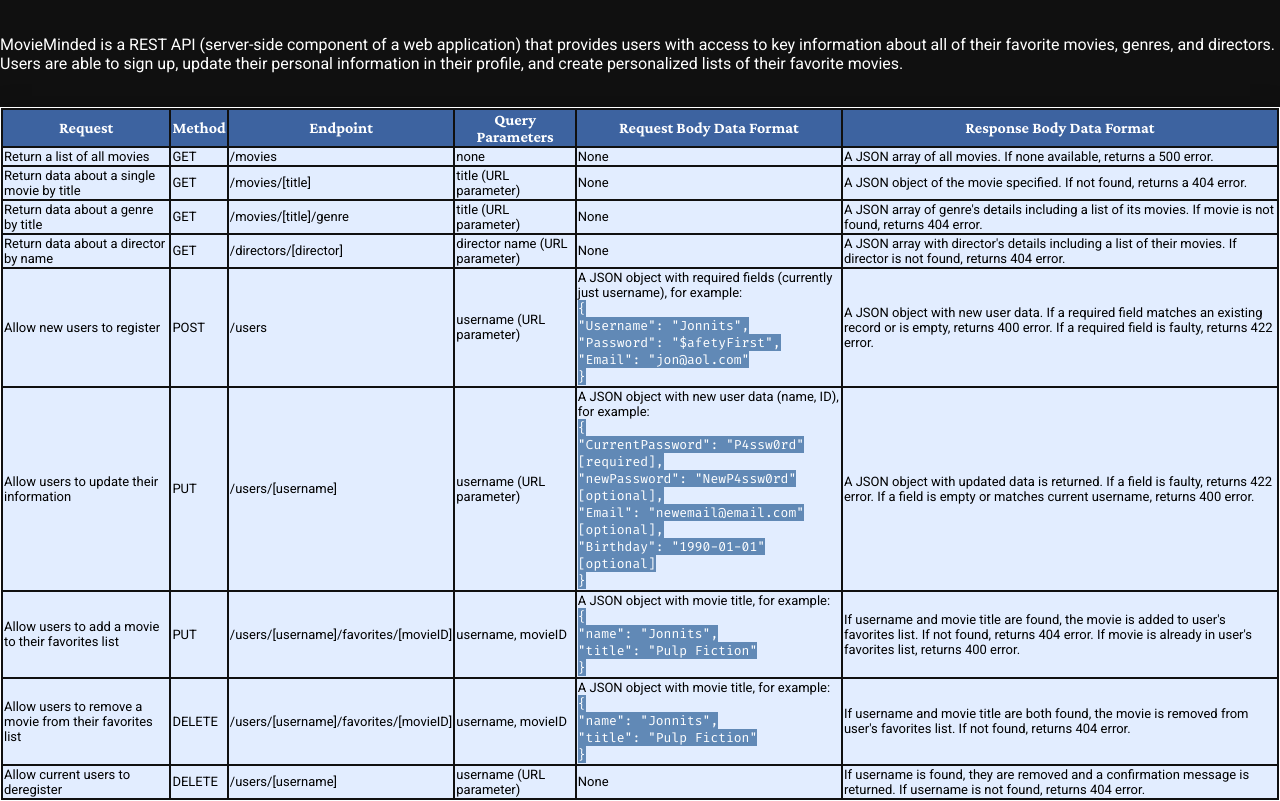
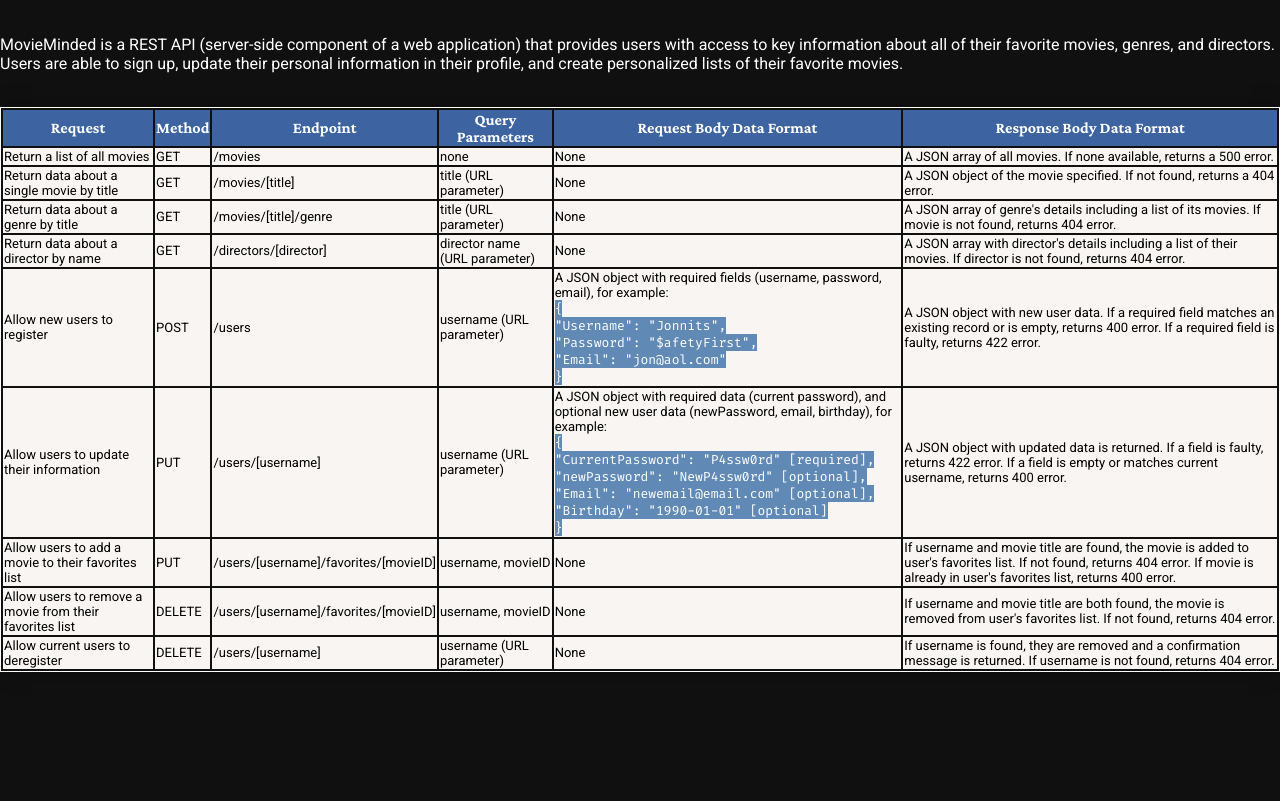
Before and after one commit to Jonnits/MovieMinded, a website: page public/documentation.html in a window 1280 px wide. Shown: the part 60-861 px from the top of the page. After the commit the page ends 800 px from the top, so only its background shows below. Drawn offline with nearby package versions, Linux system fonts and the light colour scheme.

Commit message:
Updated documentation to match latest edits to endpoints.

```diff
--- a/css/styles.css
+++ b/css/styles.css
@@ -16,8 +16,7 @@ p {
     font-optical-sizing: auto;
     font-weight: 400;
     font-style: normal;
-    font-variation-settings:
-        "wdth" 100;
+    font-variation-settings: "wdth" 100;
 }
 
 h1 {
@@ -51,7 +50,7 @@ th {
 td {
     font-family: "Roboto", serif;
     font-size: small;
-    background-color: #e2edff;
+    background-color: #f8f5f2;
     color: #000;
 }
 
--- a/public/documentation.html
+++ b/public/documentation.html
@@ -58,7 +58,7 @@
         <td>POST</td>
         <td>/users</td>
         <td>username (URL parameter)</td>
-        <td>A JSON object with required fields (currently just username), for example: <br><code>
+        <td>A JSON object with required fields (username, password, email), for example: <br><code>
           {<br>
             "Username": "Jonnits",<br>
               "Password": "$afetyFirst",<br>
@@ -73,7 +73,7 @@
       <td>PUT</td>
       <td>/users/[username]</td>
       <td>username (URL parameter)</td>
-      <td>A JSON object with new user data (name, ID), for example: <br><code>
+      <td>A JSON object with required data (current password), and optional new user data (newPassword, email, birthday), for example: <br><code>
         {<br>
           "CurrentPassword": "P4ssw0rd" [required],<br>
           "newPassword": "NewP4ssw0rd" [optional],<br>
@@ -88,12 +88,7 @@
       <td>PUT</td>
       <td>/users/[username]/favorites/[movieID]</td>
       <td>username, movieID</td>
-      <td>A JSON object with movie title, for example:<br><code>
-        { <br>
-          "name": "Jonnits", <br>
-          "title": "Pulp Fiction" <br>
-        } </code>
-      </td>
+      <td>None</td>
       <td>If username and movie title are found, the movie is added to user's favorites list. If not found, returns 404 error. If movie is already in user's favorites list, returns 400 error.</td>
     </tr>
     <tr>
@@ -101,12 +96,7 @@
       <td>DELETE</td>
       <td>/users/[username]/favorites/[movieID]</td>
       <td>username, movieID</td>
-      <td>A JSON object with movie title, for example:<br><code>
-        {<br>
-          "name": "Jonnits",<br>
-          "title": "Pulp Fiction"<br>
-        }</code>
-      </td>
+      <td>None</td>
       <td>If username and movie title are both found, the movie is removed from user's favorites list. If not found, returns 404 error.</td>
     </tr>
     <tr>
```
